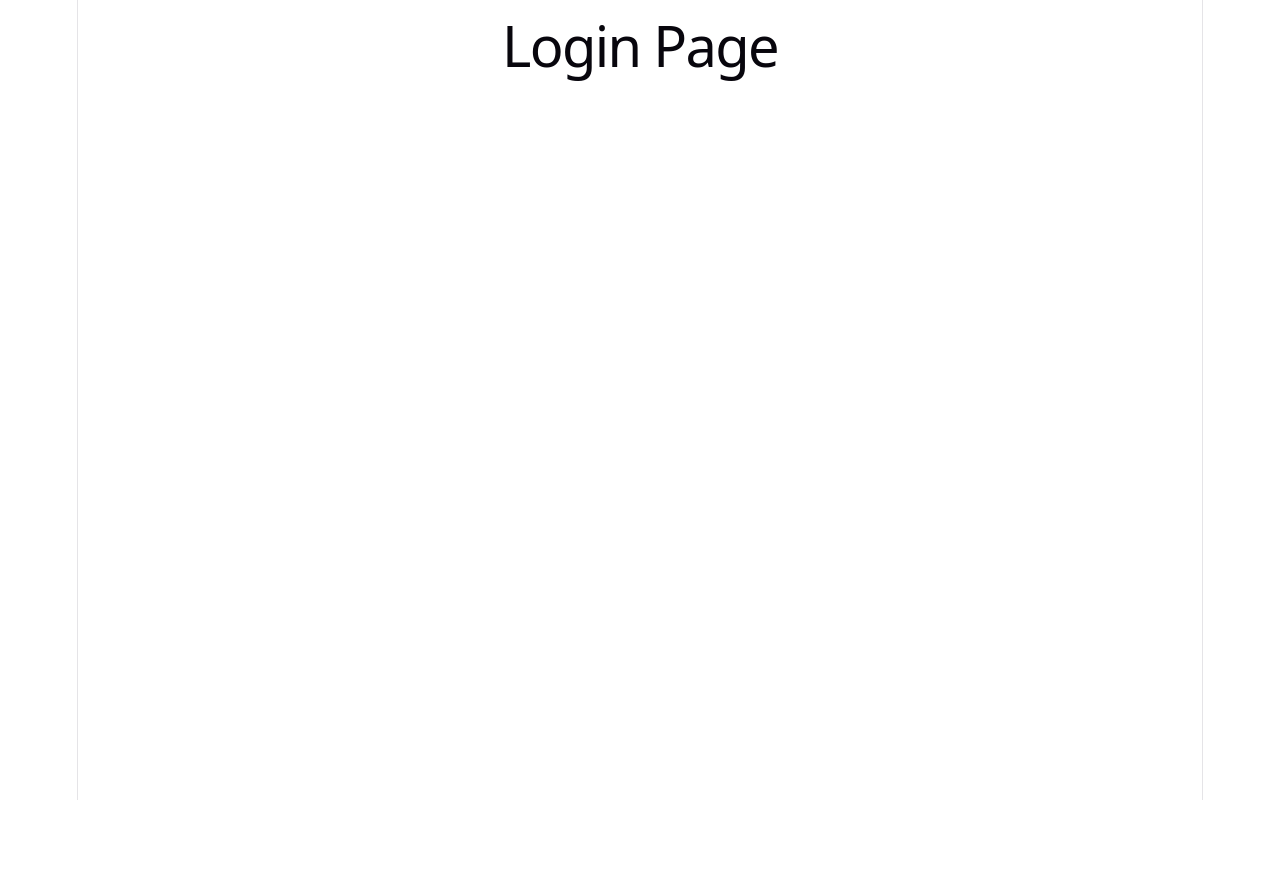
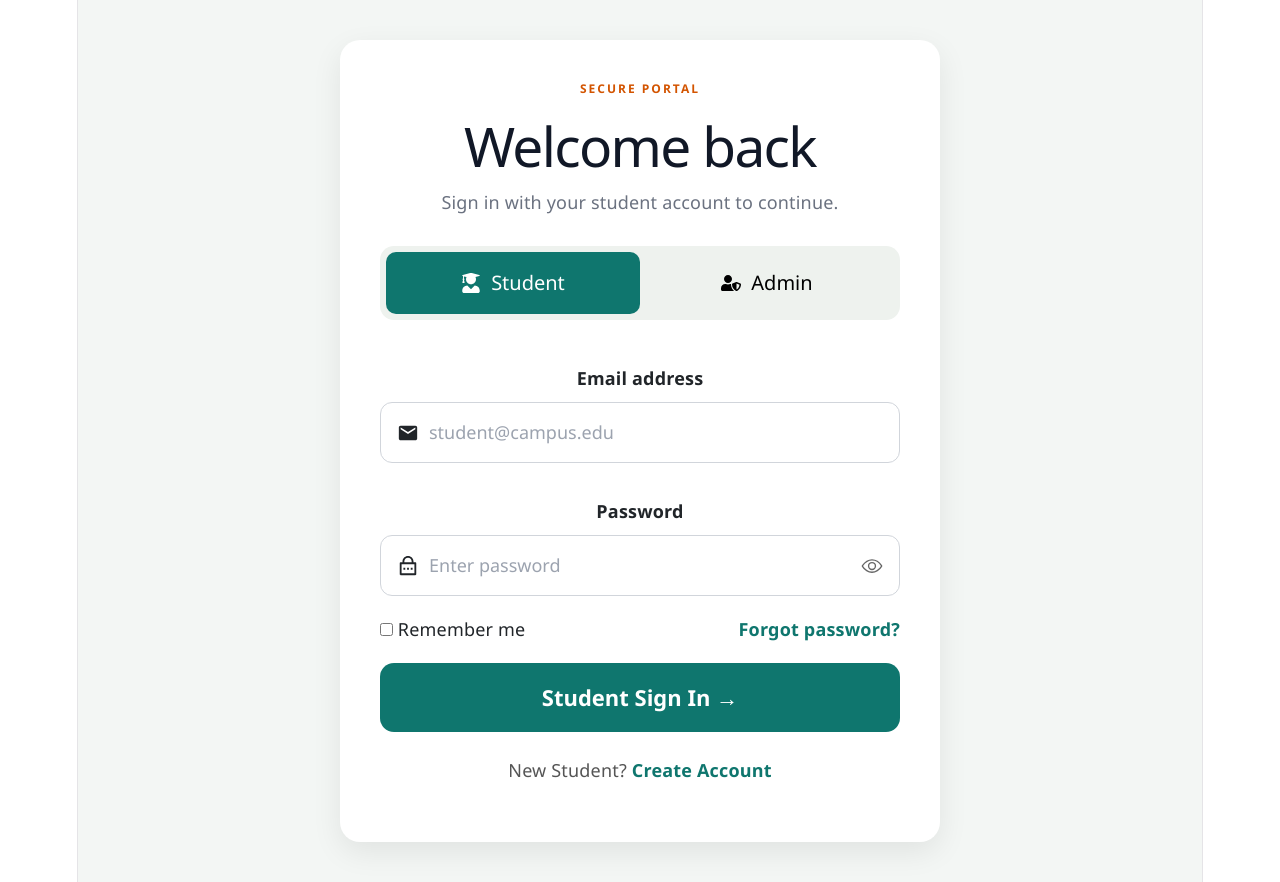
Before and after one commit to daya-anil-s/campus-complaint-management-system, a React app in the folder frontend/: page / in a window 1280 px wide. Before the commit the page ends 800 px from the top, so only its background shows below. Built offline with nearby package versions, Linux system fonts and the light colour scheme; the HTML template or start-up script is replaced by a standard one.

Commit message:
Added login, register, dashboard and complaint pages

```diff
--- a/frontend/package.json
+++ b/frontend/package.json
@@ -10,6 +10,7 @@
     "preview": "vite preview"
   },
   "dependencies": {
+    "bootstrap": "^5.3.8",
     "react": "^19.2.6",
     "react-dom": "^19.2.6",
     "react-router-dom": "^7.17.0"
--- a/frontend/src/App.css
+++ b/frontend/src/App.css
@@ -1,184 +1,176 @@
-.counter {
-  font-size: 16px;
-  padding: 5px 10px;
-  border-radius: 5px;
-  color: var(--accent);
-  background: var(--accent-bg);
-  border: 2px solid transparent;
-  transition: border-color 0.3s;
-  margin-bottom: 24px;
-
-  &:hover {
-    border-color: var(--accent-border);
-  }
-  &:focus-visible {
-    outline: 2px solid var(--accent);
-    outline-offset: 2px;
-  }
+*{
+  margin:0;
+  padding:0;
+  box-sizing:border-box;
+  font-family:Segoe UI,sans-serif;
 }
 
-.hero {
-  position: relative;
-
-  .base,
-  .framework,
-  .vite {
-    inset-inline: 0;
-    margin: 0 auto;
+.login-bg{
+  min-height:100vh;
+  background:#f3f6f4;
+  display:flex;
+  justify-content:center;
+  align-items:center;
+  padding:40px;
 }
 
-  .base {
-    width: 170px;
-    position: relative;
-    z-index: 0;
+.login-card{
+  width:600px;
+  background:white;
+  padding:40px;
+  border-radius:20px;
+  box-shadow:0 10px 30px rgba(0,0,0,0.08);
 }
 
-  .framework,
-  .vite {
-    position: absolute;
+.portal-text{
+  color:#d35400;
+  font-size:12px;
+  font-weight:bold;
+  letter-spacing:2px;
+  margin-bottom:15px;
 }
 
-  .framework {
-    z-index: 1;
-    top: 34px;
-    height: 28px;
-    transform: perspective(2000px) rotateZ(300deg) rotateX(44deg) rotateY(39deg)
-      scale(1.4);
+.login-card h1{
+  font-size:55px;
+  margin-bottom:10px;
+  color:#111827;
 }
 
-  .vite {
-    z-index: 0;
-    top: 107px;
-    height: 26px;
-    width: auto;
-    transform: perspective(2000px) rotateZ(300deg) rotateX(40deg) rotateY(39deg)
-      scale(0.8);
-  }
+.subtitle{
+  color:#6b7280;
+  margin-bottom:30px;
+  font-size:18px;
 }
 
-#center {
-  display: flex;
-  flex-direction: column;
-  gap: 25px;
-  place-content: center;
-  place-items: center;
-  flex-grow: 1;
-
-  @media (max-width: 1024px) {
-    padding: 32px 20px 24px;
-    gap: 18px;
-  }
+.role-switch{
+  display:flex;
+  background:#eef2ee;
+  border-radius:14px;
+  padding:6px;
+  margin-bottom:30px;
 }
 
-#next-steps {
-  display: flex;
-  border-top: 1px solid var(--border);
-  text-align: left;
-
-  & > div {
-    flex: 1 1 0;
-    padding: 32px;
-    @media (max-width: 1024px) {
-      padding: 24px 20px;
-    }
+.role-switch button{
+  flex:1;
+  border:none;
+  background:transparent;
+  padding:16px;
+  font-size:20px;
+  cursor:pointer;
+  border-radius:10px;
+  display:flex;
+  justify-content:center;
+  align-items:center;
+  gap:10px;
 }
 
-  .icon {
-    margin-bottom: 16px;
-    width: 22px;
-    height: 22px;
+.role-switch .active{
+  background:#0f766e;
+  color:white;
 }
 
-  @media (max-width: 1024px) {
-    flex-direction: column;
-    text-align: center;
-  }
+label{
+  display:block;
+  margin-bottom:10px;
+  margin-top:15px;
+  font-weight:600;
 }
 
-#docs {
-  border-right: 1px solid var(--border);
-
-  @media (max-width: 1024px) {
-    border-right: none;
-    border-bottom: 1px solid var(--border);
-  }
+.input-box{
+  display:flex;
+  align-items:center;
+  border:1px solid #d1d5db;
+  border-radius:12px;
+  padding:16px;
+  margin-bottom:20px;
+  background:white;
 }
 
-#next-steps ul {
-  list-style: none;
-  padding: 0;
-  display: flex;
-  gap: 8px;
-  margin: 32px 0 0;
-
-  .logo {
-    height: 18px;
+.input-box input{
+  flex:1;
+  border:none;
+  outline:none;
+  padding-left:10px;
+  font-size:18px;
+  background:transparent;
+  color:#111827;
 }
 
-  a {
-    color: var(--text-h);
-    font-size: 16px;
-    border-radius: 6px;
-    background: var(--social-bg);
-    display: flex;
-    padding: 6px 12px;
-    align-items: center;
-    gap: 8px;
-    text-decoration: none;
-    transition: box-shadow 0.3s;
-
-    &:hover {
-      box-shadow: var(--shadow);
-    }
-    .button-icon {
-      height: 18px;
-      width: 18px;
-    }
+.input-box input::placeholder{
+  color:#9ca3af;
 }
 
-  @media (max-width: 1024px) {
-    margin-top: 20px;
-    flex-wrap: wrap;
-    justify-content: center;
-
-    li {
-      flex: 1 1 calc(50% - 8px);
+.options{
+  display:flex;
+  justify-content:space-between;
+  align-items:center;
+  margin:20px 0;
 }
 
-    a {
-      width: 100%;
-      justify-content: center;
-      box-sizing: border-box;
-    }
-  }
+.options a{
+  text-decoration:none;
+  color:#0f766e;
+  font-weight:600;
 }
 
-#spacer {
-  height: 88px;
-  border-top: 1px solid var(--border);
-  @media (max-width: 1024px) {
-    height: 48px;
-  }
+.login-btn{
+  width:100%;
+  background:#0f766e;
+  color:white;
+  border:none;
+  padding:18px;
+  border-radius:14px;
+  font-size:22px;
+  font-weight:bold;
+  cursor:pointer;
+  transition:0.3s;
 }
 
-.ticks {
-  position: relative;
-  width: 100%;
-
-  &::before,
-  &::after {
-    content: '';
-    position: absolute;
-    top: -4.5px;
-    border: 5px solid transparent;
+.login-btn:hover{
+  background:#115e59;
 }
 
-  &::before {
-    left: 0;
-    border-left-color: var(--border);
+.footer-text{
+  text-align:center;
+  margin-top:25px;
+  color:#555;
 }
-  &::after {
-    right: 0;
-    border-right-color: var(--border);
+
+.footer-text a{
+  color:#0f766e;
+  text-decoration:none;
+  font-weight:bold;
 }
+
+/* Eye Icon */
+
+.eye-icon{
+  cursor:pointer;
+  display:flex;
+  align-items:center;
+  justify-content:center;
+  color:#555;
 }
+
+.eye-icon:hover{
+  color:#0f766e;
+}
+.error-text{
+  color:#dc2626;
+  font-size:14px;
+  font-weight:600;
+  margin-top:-10px;
+  margin-bottom:12px;
+  padding-left:5px;
+}
+
+.eye-icon{
+  cursor:pointer;
+  color:#666;
+  display:flex;
+  align-items:center;
+}
+
+.eye-icon:hover{
+  color:#0f766e;
+}
--- a/frontend/src/App.jsx
+++ b/frontend/src/App.jsx
@@ -1,7 +1,15 @@
-import AppRoutes from "./routes/AppRoutes";
+import { Routes, Route } from "react-router-dom";
+
+import Login from "./pages/Login";
+import Dashboard from "./pages/Dashboard";
 
 function App() {
-  return <AppRoutes />;
+  return (
+    <Routes>
+      <Route path="/" element={<Login />} />
+      <Route path="/dashboard" element={<Dashboard />} />
+    </Routes>
+  );
 }
 
 export default App;
--- /dev/null
+++ b/frontend/src/pages/ComplaintList.jsx
@@ -0,0 +1,5 @@
+function ComplaintList() {
+  return <h2>Complaint List Page</h2>;
+}
+
+export default ComplaintList;
--- /dev/null
+++ b/frontend/src/pages/Dashboard.jsx
@@ -0,0 +1,10 @@
+function Dashboard() {
+  return (
+    <div>
+      <h1>Student Dashboard</h1>
+      <p>Login Successful 🎉</p>
+    </div>
+  );
+}
+
+export default Dashboard;
--- /dev/null
+++ b/frontend/src/pages/Login.jsx
@@ -0,0 +1,175 @@
+import { useState } from "react";
+import { useNavigate } from "react-router-dom";
+import "../App.css";
+
+import { FaUserGraduate, FaUserShield } from "react-icons/fa";
+import { MdEmail } from "react-icons/md";
+import { RiLockPasswordLine } from "react-icons/ri";
+import { IoEyeOutline, IoEyeOffOutline } from "react-icons/io5";
+
+function Login() {
+  const [role, setRole] = useState("student");
+  const [showPassword, setShowPassword] = useState(false);
+
+  const [email, setEmail] = useState("");
+  const [password, setPassword] = useState("");
+
+  const [emailError, setEmailError] = useState("");
+  const [passwordError, setPasswordError] = useState("");
+
+  const navigate = useNavigate();
+
+  const handleLogin = () => {
+    let valid = true;
+
+    setEmailError("");
+    setPasswordError("");
+
+    // Email validation
+    if (!email.trim()) {
+      setEmailError("Email is required");
+      valid = false;
+    } else if (!/\S+@\S+\.\S+/.test(email)) {
+      setEmailError("Please enter a valid email address");
+      valid = false;
+    }
+
+    // Password validation
+    if (!password.trim()) {
+      setPasswordError("Password is required");
+      valid = false;
+    }
+
+    if (valid) {
+      navigate("/dashboard");
+    }
+  };
+
+  return (
+    <div className="login-bg">
+      <div className="login-card">
+
+        <p className="portal-text">SECURE PORTAL</p>
+
+        <h1>Welcome back</h1>
+
+        <p className="subtitle">
+          {role === "student"
+            ? "Sign in with your student account to continue."
+            : "Sign in with your administrator account to continue."}
+        </p>
+
+        {/* Role Toggle */}
+        <div className="role-switch">
+
+          <button
+            type="button"
+            className={role === "student" ? "active" : ""}
+            onClick={() => setRole("student")}
+          >
+            <FaUserGraduate />
+            Student
+          </button>
+
+          <button
+            type="button"
+            className={role === "admin" ? "active" : ""}
+            onClick={() => setRole("admin")}
+          >
+            <FaUserShield />
+            Admin
+          </button>
+
+        </div>
+
+        {/* Email */}
+        <label>Email address</label>
+
+        <div className="input-box">
+          <MdEmail size={22} />
+
+          <input
+            type="email"
+            value={email}
+            onChange={(e) => setEmail(e.target.value)}
+            placeholder={
+              role === "student"
+                ? "student@campus.edu"
+                : "admin@campus.edu"
+            }
+          />
+        </div>
+
+        {emailError && (
+          <p className="error-text">{emailError}</p>
+        )}
+
+        {/* Password */}
+        <label>Password</label>
+
+        <div className="input-box">
+          <RiLockPasswordLine size={22} />
+
+          <input
+            type={showPassword ? "text" : "password"}
+            value={password}
+            onChange={(e) => setPassword(e.target.value)}
+            placeholder="Enter password"
+          />
+
+          <span
+            className="eye-icon"
+            onClick={() => setShowPassword(!showPassword)}
+          >
+            {showPassword ? (
+              <IoEyeOffOutline size={22} />
+            ) : (
+              <IoEyeOutline size={22} />
+            )}
+          </span>
+        </div>
+
+        {passwordError && (
+          <p className="error-text">{passwordError}</p>
+        )}
+
+        {/* Remember Me */}
+        <div className="options">
+          <div>
+            <input type="checkbox" />
+            <span> Remember me</span>
+          </div>
+
+          <a href="#">Forgot password?</a>
+        </div>
+
+        {/* Login Button */}
+        <button
+          className="login-btn"
+          onClick={handleLogin}
+        >
+          {role === "student"
+            ? "Student Sign In →"
+            : "Admin Sign In →"}
+        </button>
+
+        {/* Footer */}
+        <p className="footer-text">
+          {role === "student"
+            ? "New Student?"
+            : "Need Admin Access?"}
+
+          <a href="#">
+            {role === "student"
+              ? " Create Account"
+              : " Contact System Admin"}
+          </a>
+        </p>
+
+      </div>
+    </div>
+  );
+}
+
+export default Login;
+// test change
```
Also changed, not shown: frontend/src/main.jsx (+4 -4 lines), frontend/src/pages/ComplaintForm.jsx (added, +38 -0 lines), frontend/src/pages/Register.jsx (added, +37 -0 lines), 1 other file (tests, documents, lock files or other folders). Lines whose indentation alone changed are shown as unchanged.
